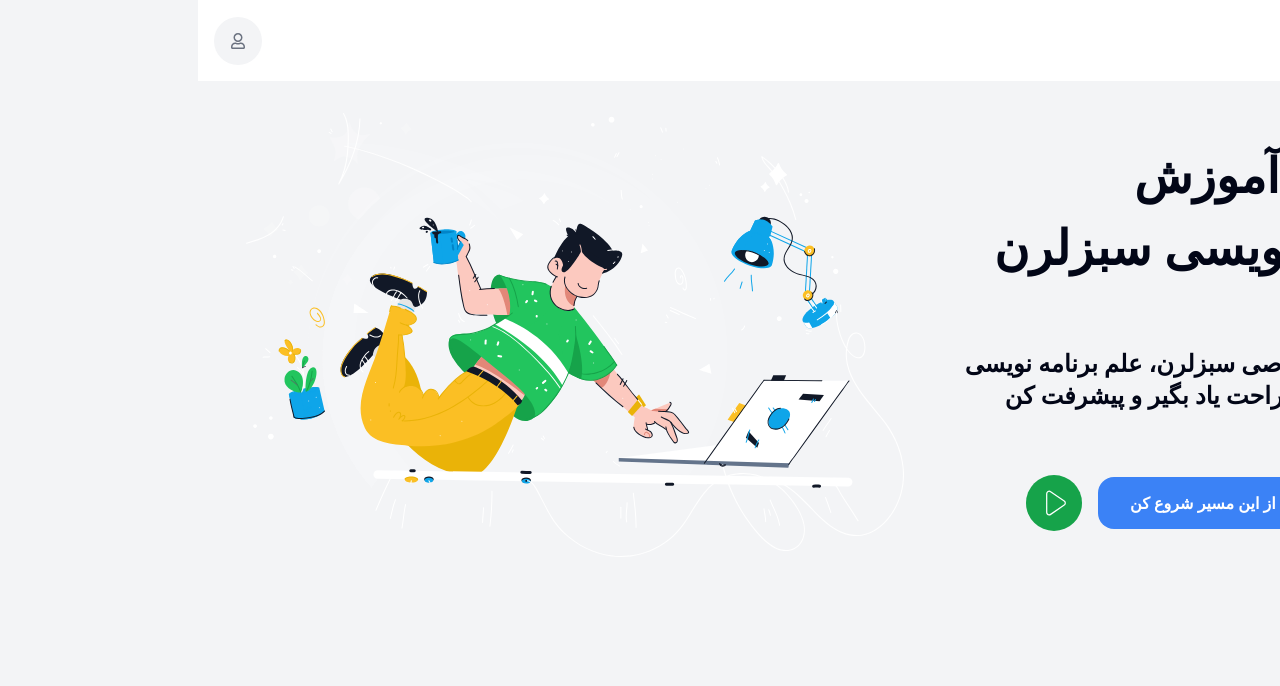
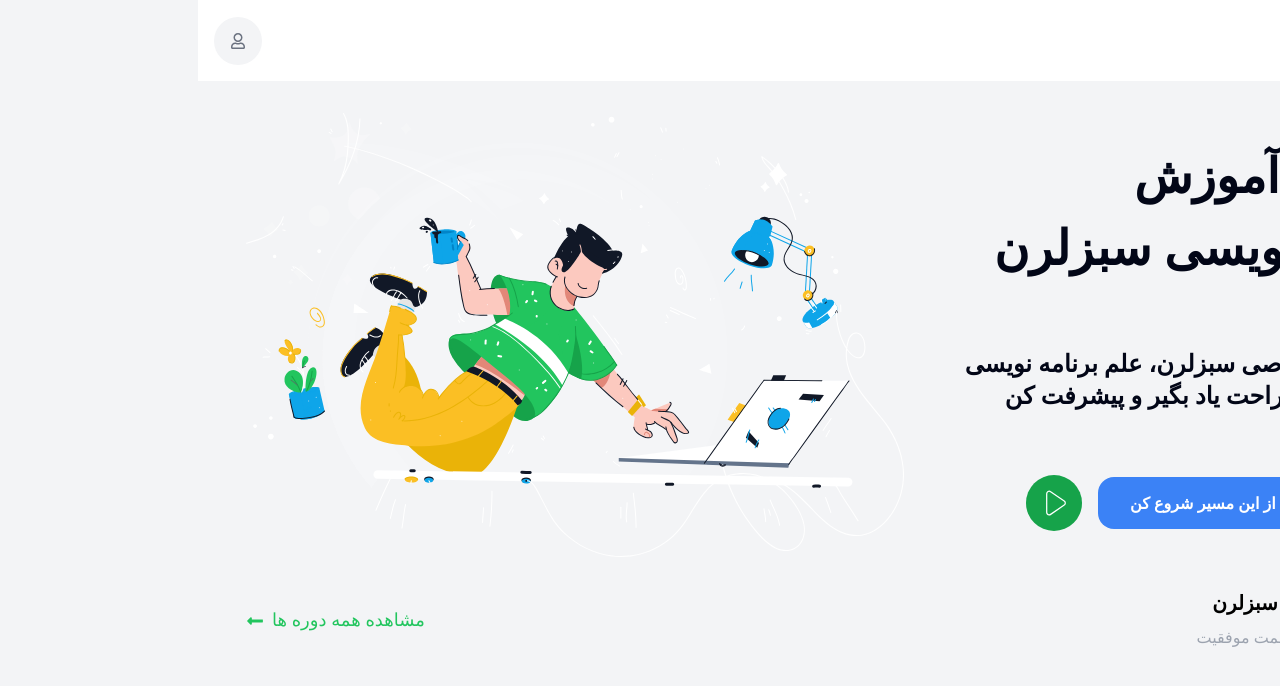
Before and after one commit to matinsekhavat/sabzlearn-clone, a React (Vite) app: page / in a window 1280 px wide. Shown: the top 686 px of the page. Built offline with nearby package versions, Linux system fonts and the light colour scheme; grey boxes are pictures that could not be loaded.

Commit message:
complete v1.0 of show for more courses

```diff
--- a/src/pages/HomePage.tsx
+++ b/src/pages/HomePage.tsx
@@ -1,7 +1,26 @@
 import HeroLanding from "../ui/HeroLanding";
+import { FaLongArrowAltLeft } from "react-icons/fa";
 
 function HomePage() {
-  return <>{<HeroLanding />}</>;
+  return (
+    <>
+      <HeroLanding />
+      <div className="container my-2">
+        <div className="flex flex-col items-center gap-y-4 sm:flex-row sm:justify-between">
+          <div className="text-center">
+            <h3 className="text-xl font-semibold mb-2 ">
+              آخرین دوره های سبزلرن
+            </h3>
+            <span className="text-gray-400">سکوی پرتاپ شما به سمت موفقیت</span>
+          </div>
+          <div className="flex items-center gap-2 text-lg text-green-500">
+            <p>مشاهده همه دوره ها</p>
+            <FaLongArrowAltLeft className="mt-1" />
+          </div>
+        </div>
+      </div>
+    </>
+  );
 }
 
 export default HomePage;
```
